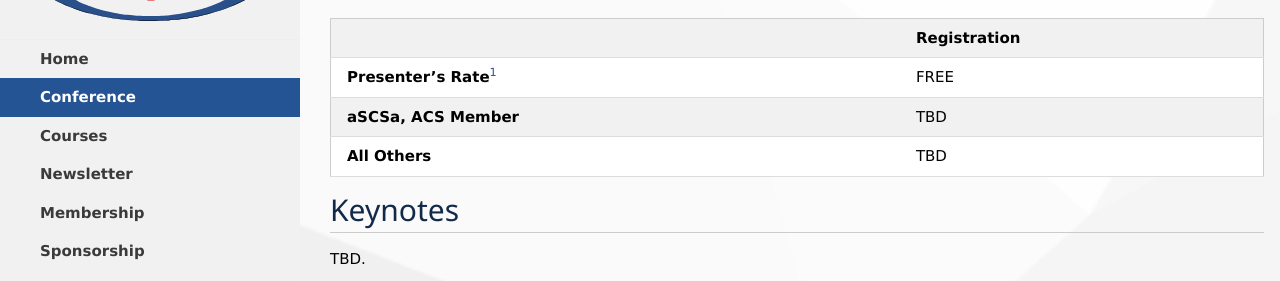
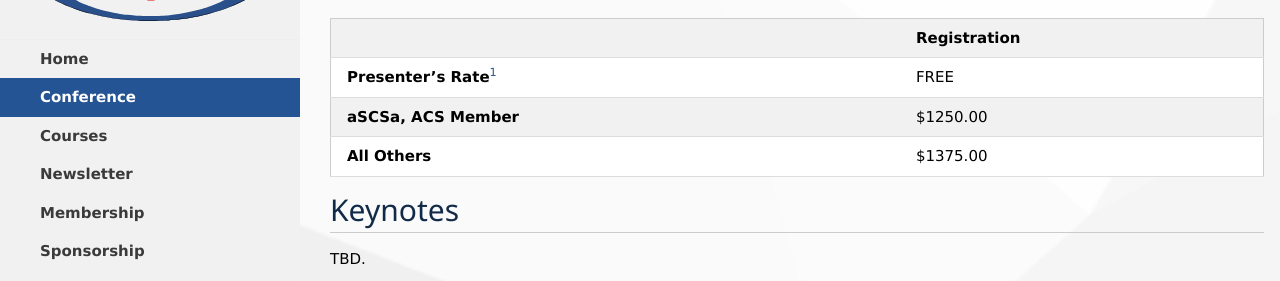
Before and after one commit to aus-safety-critical-systems-assoc/aus-safety-critical-systems-assoc.github.io, a Jekyll site: the page built from _conferences/2025.markdown, in a window 1280 px wide and 900 px high, scrolled down 1686 px. Shown: the part 152-433 px from the top of the window. Built offline with Jekyll 4.4.1, drawn with Linux system fonts in a browser that asks for light colours.

Commit message:
Added prices.
To align with ASSC 2024 (confirmed by the ASSC treasurer).

```diff
--- a/_conferences/2025.markdown
+++ b/_conferences/2025.markdown
@@ -65,8 +65,8 @@
 |  | Registration |
 |-------|--------|
 | **Presenter's Rate**[^1] | FREE |
-| **aSCSa, ACS Member** | TBD |
-| **All Others** | TBD |
+| **aSCSa, ACS Member** | $1250.00 |
+| **All Others** | $1375.00 |
 
 [^1]: *One presenter may receive this rate per presentation.*
 
```
